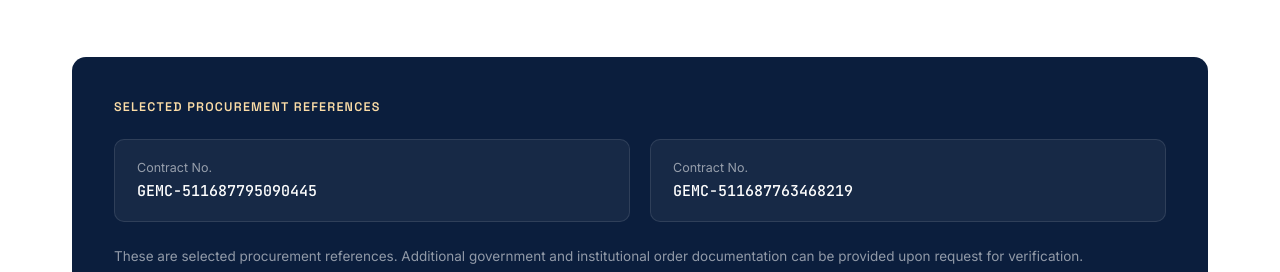
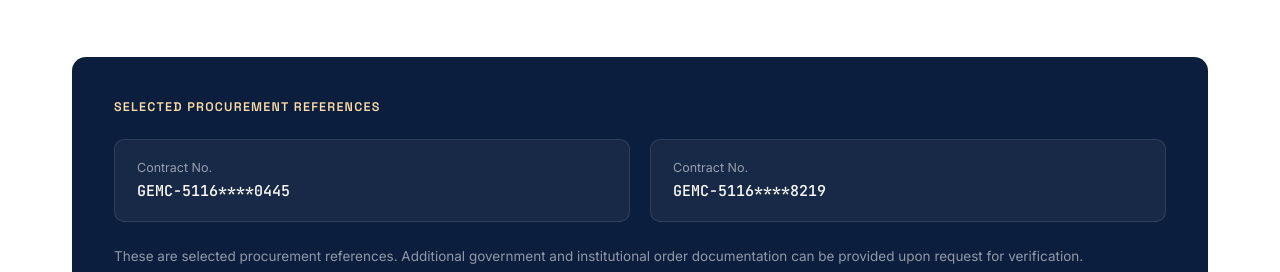
Before and after one commit to Jatin-Purohit/mahavir-surgical-and-chemicals, a plain HTML site: page index.html in a window 1280 px wide. Shown: the part 4020-4292 px from the top of the page. Drawn offline with Linux system fonts and the light colour scheme; a script that the page names is missing.

Commit message:
Mask sensitive contract numbers in index.html
Updated contract numbers to mask sensitive information.

```diff
--- a/index.html
+++ b/index.html
@@ -1328,13 +1328,14 @@
     <div class="ref-card" data-reveal>
       <span class="ref-head">Selected Procurement References</span>
       <div class="ref-item">
-        <div class="r-label">Contract No.</div>
-        <div class="r-value">GEMC-511687795090445</div>
-      </div>
-      <div class="ref-item">
-        <div class="r-label">Contract No.</div>
-        <div class="r-value">GEMC-511687763468219</div>
-      </div>
+  <div class="r-label">Contract No.</div>
+  <div class="r-value">GEMC-5116****0445</div>
+</div>
+
+<div class="ref-item">
+  <div class="r-label">Contract No.</div>
+  <div class="r-value">GEMC-5116****8219</div>
+</div>
       <p class="ref-note">These are selected procurement references. Additional government and institutional order documentation can be provided upon request for verification.</p>
     </div>
 
```
